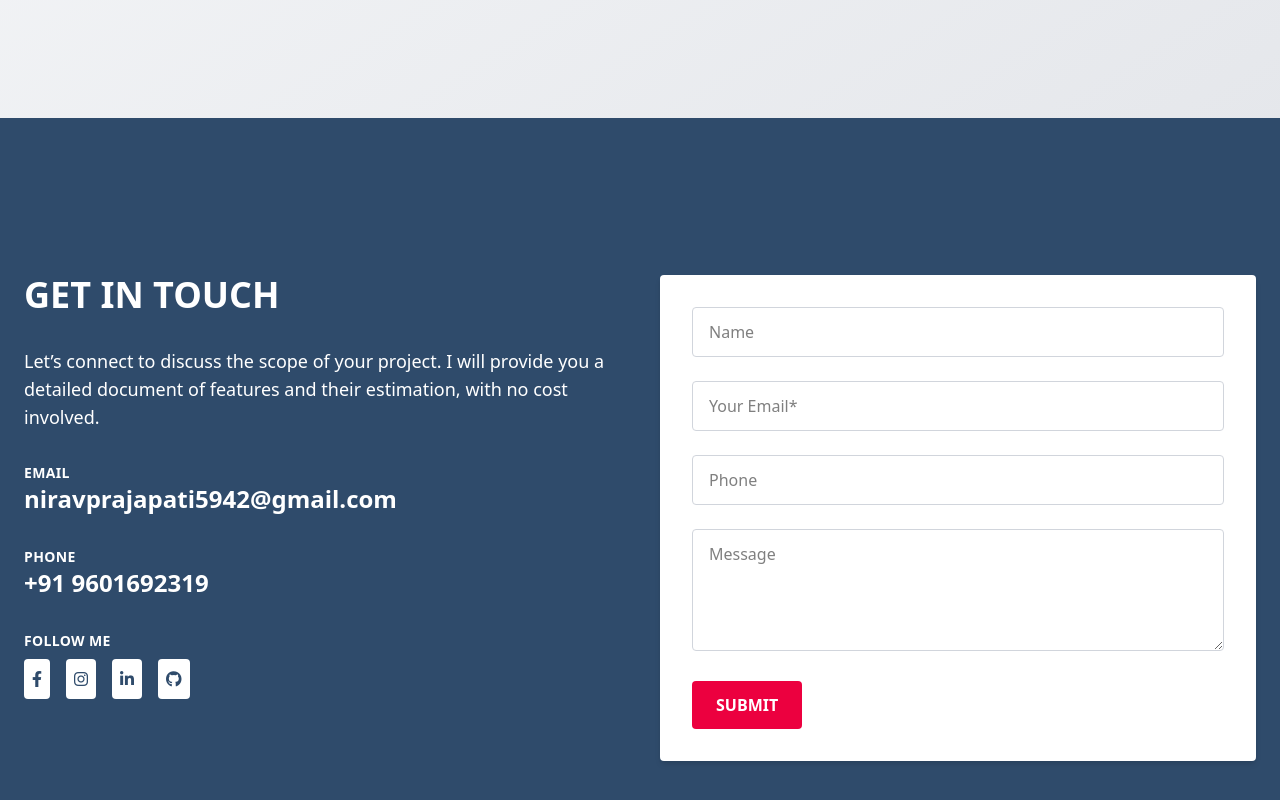
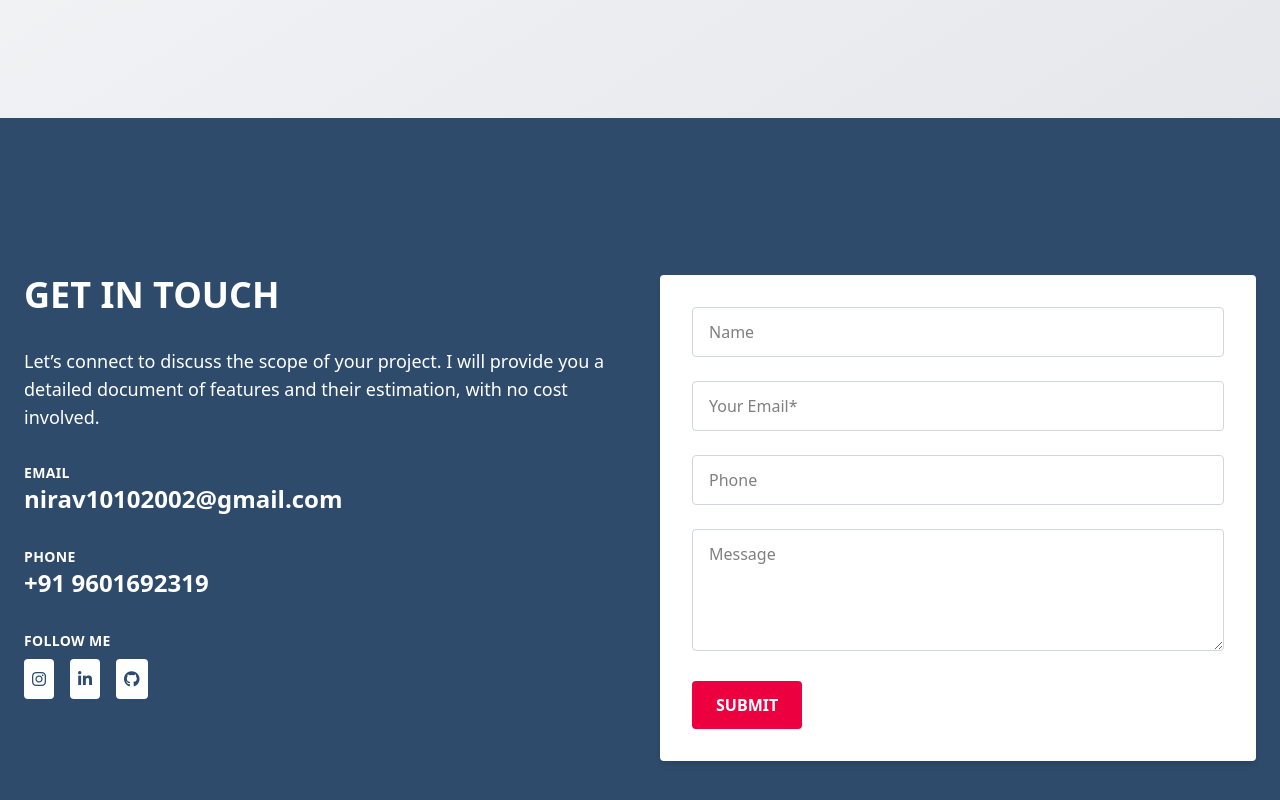
Before and after one commit to niravprajapati123/React-portfolio, a React (Vite) app: page / in a window 1280 px wide. Shown: the part 3042-3842 px from the top of the page. Built offline with nearby package versions, Linux system fonts and the light colour scheme.

Commit message:
change the contcat

```diff
--- a/src/Components/Contact.jsx
+++ b/src/Components/Contact.jsx
@@ -36,7 +36,7 @@ const Contact = () => {
 
           <div>
             <h4 className="text-sm font-bold tracking-wide uppercase">Email</h4>
-            <p className="text-2xl font-semibold">niravprajapati5942@gmail.com</p>
+            <p className="text-2xl font-semibold">nirav10102002@gmail.com</p>
           </div>
 
           <div>
@@ -47,10 +47,8 @@ const Contact = () => {
           <div>
             <h4 className="text-sm font-bold tracking-wide uppercase">Follow Me</h4>
             <div className="flex gap-4 mt-2">
-              <a href="#" className="bg-white p-2 rounded text-[#2f4b6b] hover:bg-gray-200">
-                <i className="fab fa-facebook-f"></i>
-              </a>
-              <a href="#" className="bg-white p-2 rounded text-[#2f4b6b] hover:bg-gray-200">
+
+              <a href="https://www.instagram.com/code.crafters09/" target="_blank" rel="noopener noreferrer" className="bg-white p-2 rounded text-[#2f4b6b] hover:bg-gray-200">
                 <i className="fab fa-instagram"></i>
               </a>
               <a href="https://www.linkedin.com/in/nirav-prajapati-4b6896286/" target="_blank" rel="noopener noreferrer" className="bg-white p-2 rounded text-[#2f4b6b] hover:bg-gray-200">
--- a/src/Headers/Navbar.jsx
+++ b/src/Headers/Navbar.jsx
@@ -1,6 +1,7 @@
 import React, { useState } from "react";
 import { Link as ScrollLink } from "react-scroll";
 import { FiArrowRight } from "react-icons/fi";
+import { MdClose } from "react-icons/md";
 
 const Navbar = () => {
   const [menuOpen, setMenuOpen] = useState(false);
@@ -23,19 +24,23 @@ const Navbar = () => {
         </ul>
         <div className="md:hidden">
           <button onClick={toggleMenu} className="text-white text-2xl focus:outline-none">
-            {menuOpen ? "✖" : "☰"}
+            {menuOpen ? "" : "☰"}
           </button>
         </div>
       </div>
       {menuOpen && (
-        <div className="md:hidden bg-[#2f4b6b] px-4 pb-4">
-          <ul className="space-y-4 font-medium text-white">
+        <div className="md:hidden fixed top-16 left-4 right-4 bg-white text-gray-800 rounded-xl shadow-lg z-50 p-6 animate-slide-in">
+          <div className="flex justify-end">
+            <button onClick={closeMenu} className="text-2xl text-gray-700 hover:text-red-500">
+              <MdClose />
+            </button>
+          </div>
+          <ul className="space-y-4 font-medium text-center">
             <li><ScrollLink to="home" smooth duration={500} offset={-60} onClick={closeMenu} className="block cursor-pointer">Home</ScrollLink></li>
             <li><ScrollLink to="about" smooth duration={500} offset={-60} onClick={closeMenu} className="block cursor-pointer">About</ScrollLink></li>
             <li><ScrollLink to="services" smooth duration={500} offset={-60} onClick={closeMenu} className="block cursor-pointer">Services</ScrollLink></li>
             <li><ScrollLink to="projects" smooth duration={500} offset={-60} onClick={closeMenu} className="block cursor-pointer">Projects</ScrollLink></li>
             <li><ScrollLink to="contact" smooth duration={500} offset={-60} onClick={closeMenu} className="block cursor-pointer">Contact</ScrollLink></li>
-
           </ul>
         </div>
       )}
```
